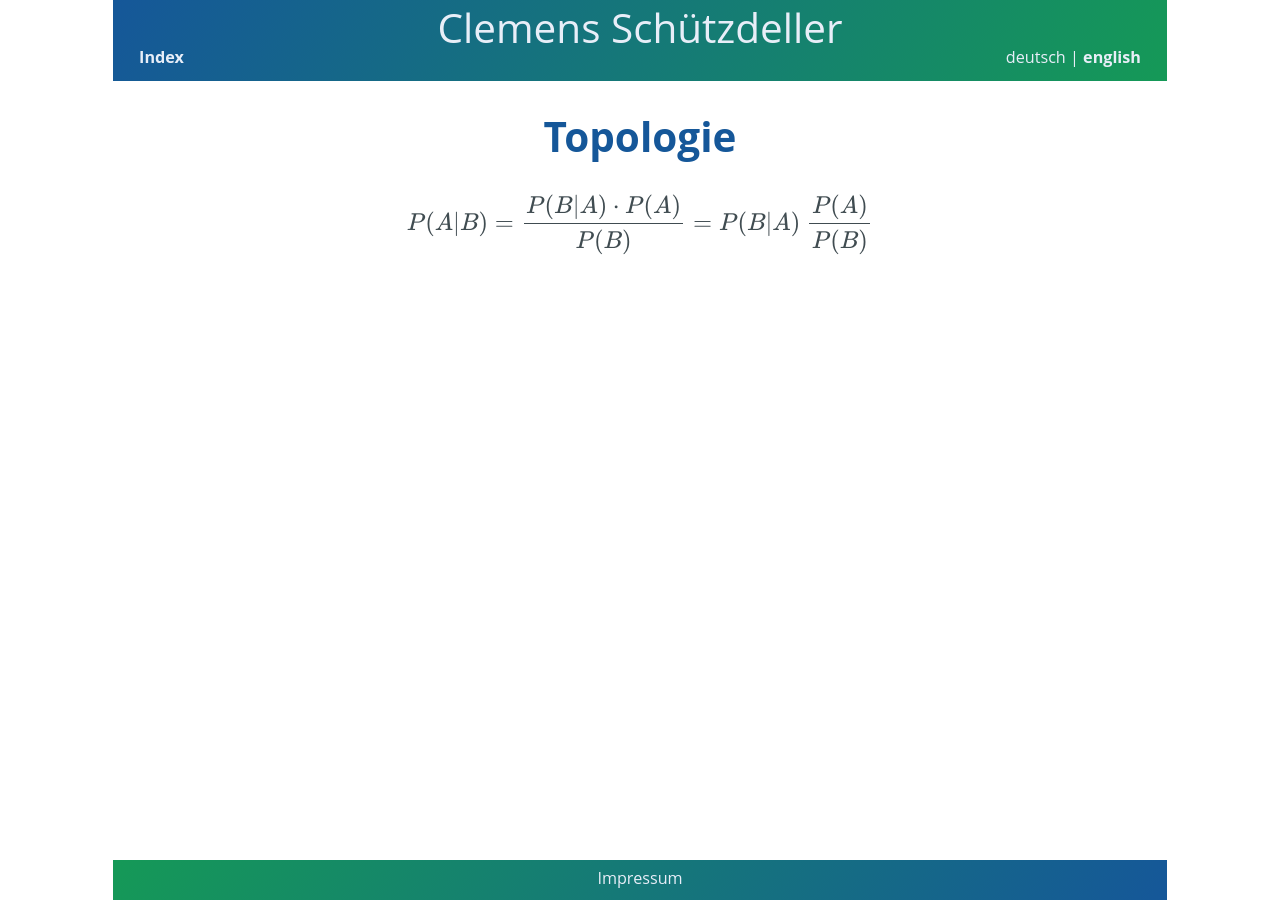
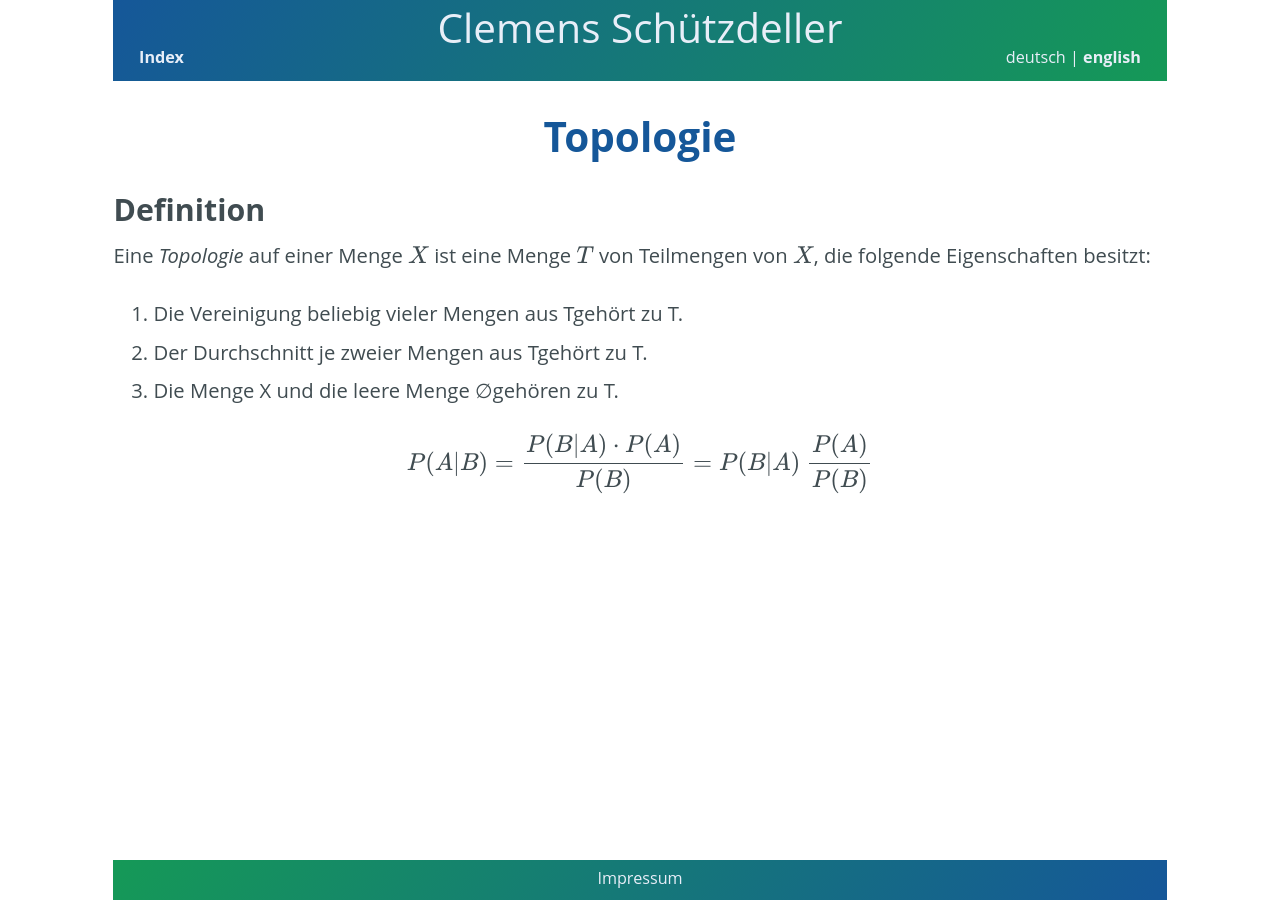
Before and after one commit to cs-LA/home, a Jekyll site: the page built from Topologie/index.md, in a window 1280 px wide. Built offline with Jekyll 4.4.1, drawn with Linux system fonts in a browser that asks for light colours; our own code applies the rules of GitHub Pages for plain Markdown files.

Commit message:
Update index.md

```diff
--- a/Topologie/index.md
+++ b/Topologie/index.md
@@ -1,3 +1,10 @@
 # Topologie
 
+### Definition
+
+Eine *Topologie* auf einer Menge $X$ ist eine Menge $T$ von Teilmengen von $X$, die folgende Eigenschaften besitzt:
+1. Die Vereinigung beliebig vieler Mengen aus Tgehört zu T.
+2. Der Durchschnitt je zweier Mengen aus Tgehört zu T.
+3. Die Menge X und die leere Menge ∅gehören zu T.
+
 $$P(A \vert B) = \frac{P(B \vert A) \cdot P(A)}{P(B)} = P(B \vert A) ~ \frac{P(A)}{P(B)}$$
```
